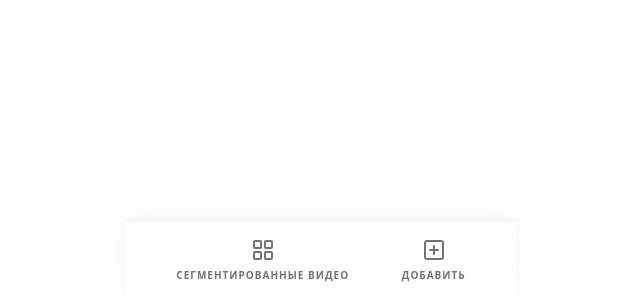
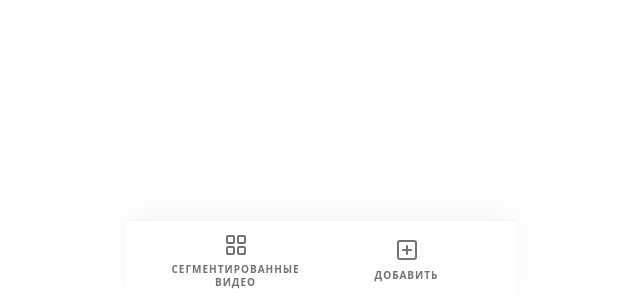
Before and after one commit to gleb-onop/spark, a React (Vite) app: page /video/1 in a window 1280 px wide. Shown: the part 500-800 px from the top of the page, without its empty margins (319-959 px from the left). Built offline with nearby package versions, Linux system fonts and the light colour scheme.

Commit message:
Fixed nav bar on SegmentPage

```diff
--- a/src/components/PlayerControls.tsx
+++ b/src/components/PlayerControls.tsx
@@ -109,7 +109,7 @@ export const PlayerControls = ({
             </div>
 
             {/* Controls Row */}
-            <div className="flex items-center gap-3">
+            <div className="flex items-center gap-3 overflow-x-auto no-scrollbar touch-pan-x w-full">
                 {/* Play/Pause */}
                 <button
                     onClick={togglePlay}
@@ -128,16 +128,16 @@ export const PlayerControls = ({
                 </span>
 
                 {/* Flex spacer */}
-                <div className="flex-1" />
+                <div className="flex-1 min-w-[10px]" />
 
-                {/* Volume */}
-                <div className="flex items-center gap-1.5 shrink-0">
+                {/* Volume - hidden on very small screens since mobile has hardware buttons */}
+                <div className="hidden sm:flex items-center gap-1.5 shrink-0">
                     <button
                         onClick={toggleMute}
                         className="text-white/80 hover:text-white transition-colors"
                         aria-label={isMuted ? 'Включить звук' : 'Выключить звук'}
                     >
-                        {isMuted || volume === 0
+                        {(isMuted || volume === 0)
                             ? <VolumeX className="h-4 w-4" />
                             : <Volume2 className="h-4 w-4" />
                         }
--- a/src/components/TabBar.tsx
+++ b/src/components/TabBar.tsx
@@ -7,21 +7,21 @@ const TabBar = () => {
             <NavLink
                 to="/segmented-videos"
                 className={({ isActive }) =>
-                    `flex flex-col items-center gap-1.5 no-underline transition-all duration-300 ${isActive ? 'text-accent scale-110' : 'text-muted-foreground hover:text-foreground'}`
+                    `flex-1 flex flex-col items-center gap-1.5 no-underline transition-all duration-300 ${isActive ? 'text-accent scale-110' : 'text-muted-foreground hover:text-foreground'}`
                 }
             >
                 <LayoutGrid className={`h-6 w-6 transition-transform duration-300`} />
-                <span className="text-[10px] font-black uppercase tracking-widest text-inherit text-center">Сегментированные видео</span>
+                <span className="text-[10px] font-black uppercase tracking-widest text-inherit text-center leading-tight">Сегментированные видео</span>
             </NavLink>
 
             <NavLink
                 to="/add"
                 className={({ isActive }) =>
-                    `flex flex-col items-center gap-1.5 no-underline transition-all duration-300 ${isActive ? 'text-accent scale-110' : 'text-muted-foreground hover:text-foreground'}`
+                    `flex-1 flex flex-col items-center gap-1.5 no-underline transition-all duration-300 ${isActive ? 'text-accent scale-110' : 'text-muted-foreground hover:text-foreground'}`
                 }
             >
                 <PlusSquare className={`h-6 w-6 transition-transform duration-300`} />
-                <span className="text-[10px] font-black uppercase tracking-widest text-inherit">Добавить</span>
+                <span className="text-[10px] font-black uppercase tracking-widest text-inherit text-center">Добавить</span>
             </NavLink>
         </nav>
     );
--- a/src/pages/SegmentPage.tsx
+++ b/src/pages/SegmentPage.tsx
@@ -27,7 +27,7 @@ const SegmentPage = () => {
         isLooping
     });
 
-    // containerRef is the fullscreen target – it wraps both the iframe and controls
+    // Container ref for fullscreen API
     const containerRef = useRef<HTMLDivElement>(null);
 
     const { playerRef } = useYouTubePlayer({
@@ -52,7 +52,7 @@ const SegmentPage = () => {
     const playerPaddingTop = segment.video.isVertical ? '100%' : '56.25%';
 
     return (
-        <div className="flex flex-col min-h-screen bg-background pb-24">
+        <div className="flex flex-col flex-1 bg-background pb-12 overflow-x-hidden">
             <PageHeader
                 title={segmentedVideo.name}
                 backPath={`/segmented-video/${segmentedVideoId}`}
@@ -88,7 +88,7 @@ const SegmentPage = () => {
                 />
             </div>
 
-            <main className="p-5 flex flex-col gap-6 animate-in fade-in slide-in-from-bottom-4 duration-500">
+            <main className="px-5 py-5 flex flex-col gap-6 fade-in duration-500 w-full max-w-full">
                 <section>
                     {segment.timeStart && (
                         <div className="flex items-center gap-2 text-sm text-brand font-black mb-4 bg-brand/10 w-fit px-3 py-1 rounded-xl border border-brand/20 shadow-sm animate-in fade-in slide-in-from-left-4 duration-500 delay-100">
```
